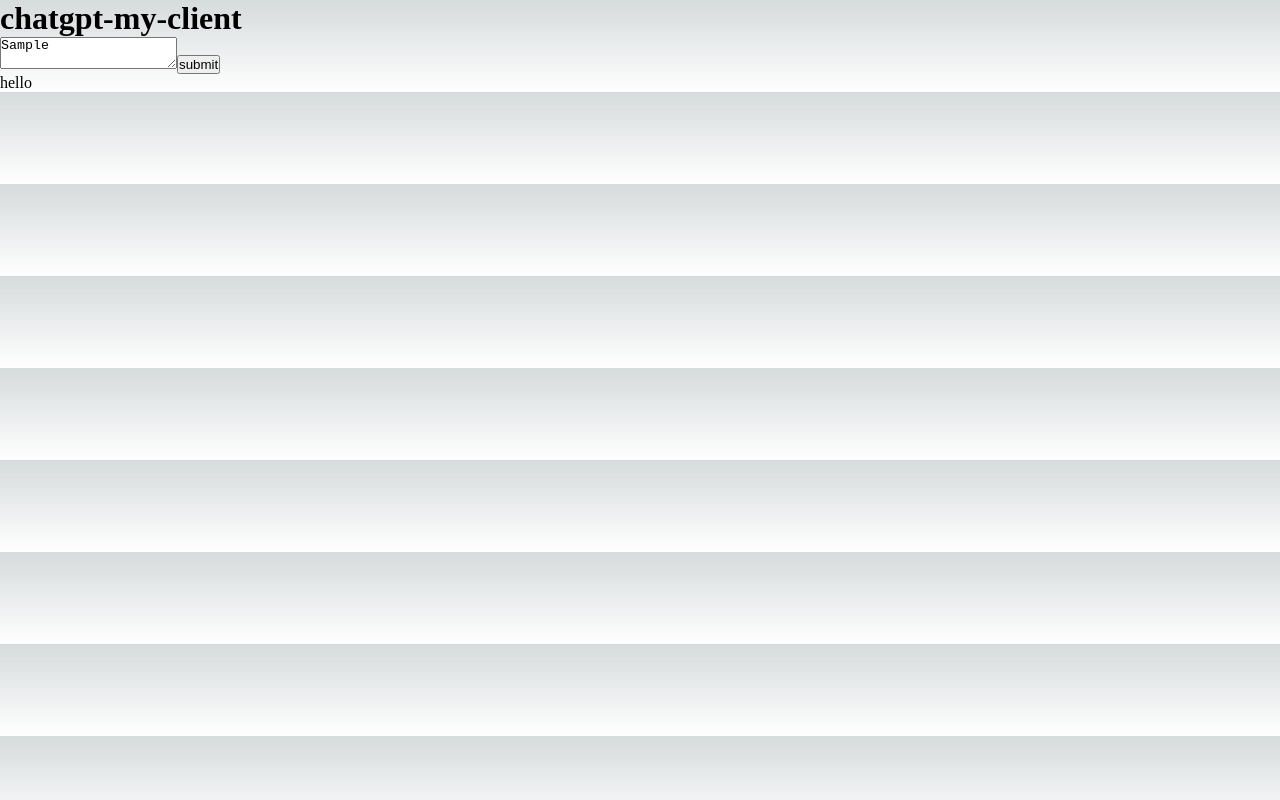
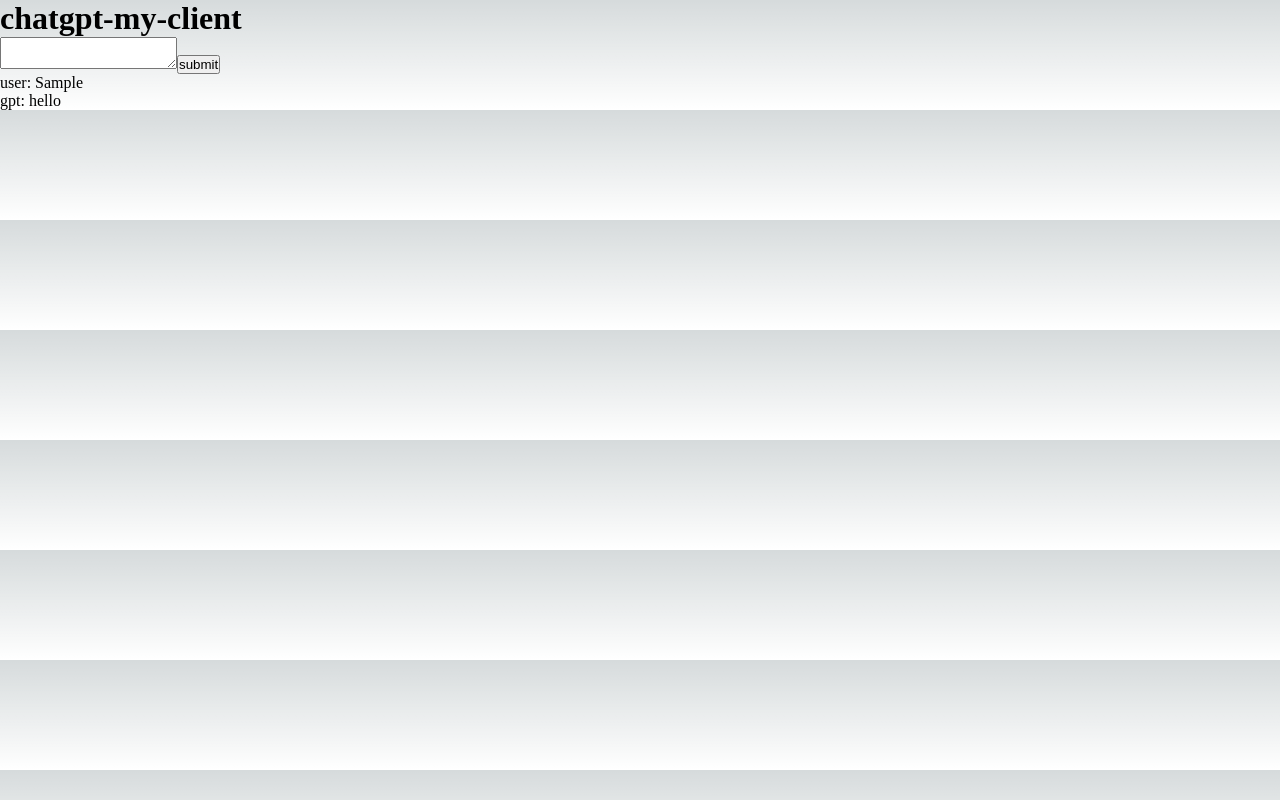
Before and after one commit to yamam00s/chatgpt-my-client, a Next.js app: page /chat in a window 1280 px wide. Both pictures are taken after typing "Sample" into the empty fields and a click on the button "submit". Built offline with nearby package versions, Linux system fonts and the light colour scheme.

Commit message:
Chatが以前の会話を維持

```diff
--- a/src/app/chat/components/Chat.tsx
+++ b/src/app/chat/components/Chat.tsx
@@ -3,28 +3,53 @@
 import { useState, useCallback, ChangeEvent, FormEvent } from 'react'
 import { fetchOpenai, FetchOpenaiResponse } from '../api/fetchOpenai'
 
+type Role = 'user' | 'gpt'
+type Message = {
+  id: number,
+  role: Role,
+  text: FetchOpenaiResponse
+}
+
 export const Chat = () => {
-  const [response, setResponse] = useState('')
-  const [message, setMessages] = useState('')
+  const [prompt, setPrompt] = useState('')
+  const [messages, setMessages] = useState<Message[]>([])
+  const [messageId, setMessageId] = useState(0)
+
+  const addMessage = useCallback((role: Role, text: string) => {
+    setMessages((prevMessages) => [
+      ...prevMessages,
+      { id: messageId, role, text}
+    ]);
+    setMessageId((prevCounter) => prevCounter + 1)
+  }, [messageId, setMessages])
+
+  const handleTextareaChange = useCallback((event: ChangeEvent<HTMLTextAreaElement>) => {
+    setPrompt(event.target.value)
+  }, [setPrompt])
 
   const handleSubmit = useCallback(async (event: FormEvent) => {
     event.preventDefault()
+    addMessage('user', prompt)
     // const response: FetchOpenaiResponse = await fetchOpenai(message)
     const response: FetchOpenaiResponse = 'hello'
-    setResponse(response)
-  }, [message, setResponse])
-
-  const handleTextareaChange = useCallback((event: ChangeEvent<HTMLTextAreaElement>) => {
-    setMessages(event.target.value)
-  }, [setMessages])
+    addMessage('gpt', response)
+    setPrompt('')
+  }, [prompt, addMessage])
 
   return (
-    <div>
+    <div className='chat'>
       <form onSubmit={handleSubmit}>
-        <textarea value={message} onChange={handleTextareaChange} />
+        <textarea value={prompt} onChange={handleTextareaChange} />
         <button type='submit'>submit</button>
       </form>
-      {response && <p>{response}</p>}
+
+      <div className='messages'>
+        {messages.map(message => (
+          <p key={message.id}>
+            {message.role}: {message.text}
+          </p>
+        ))}
+      </div>
     </div>
   )
 }
```
